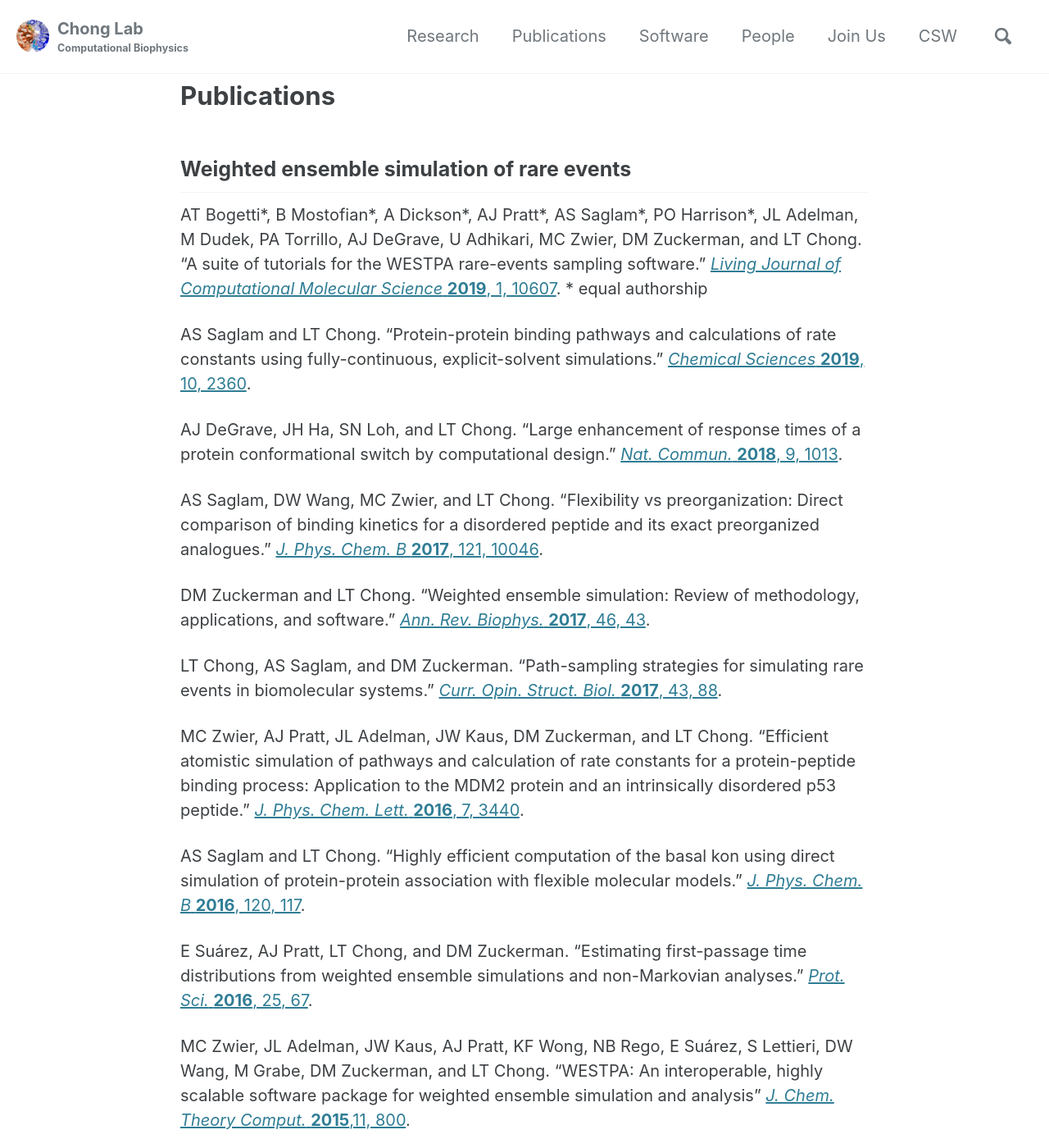
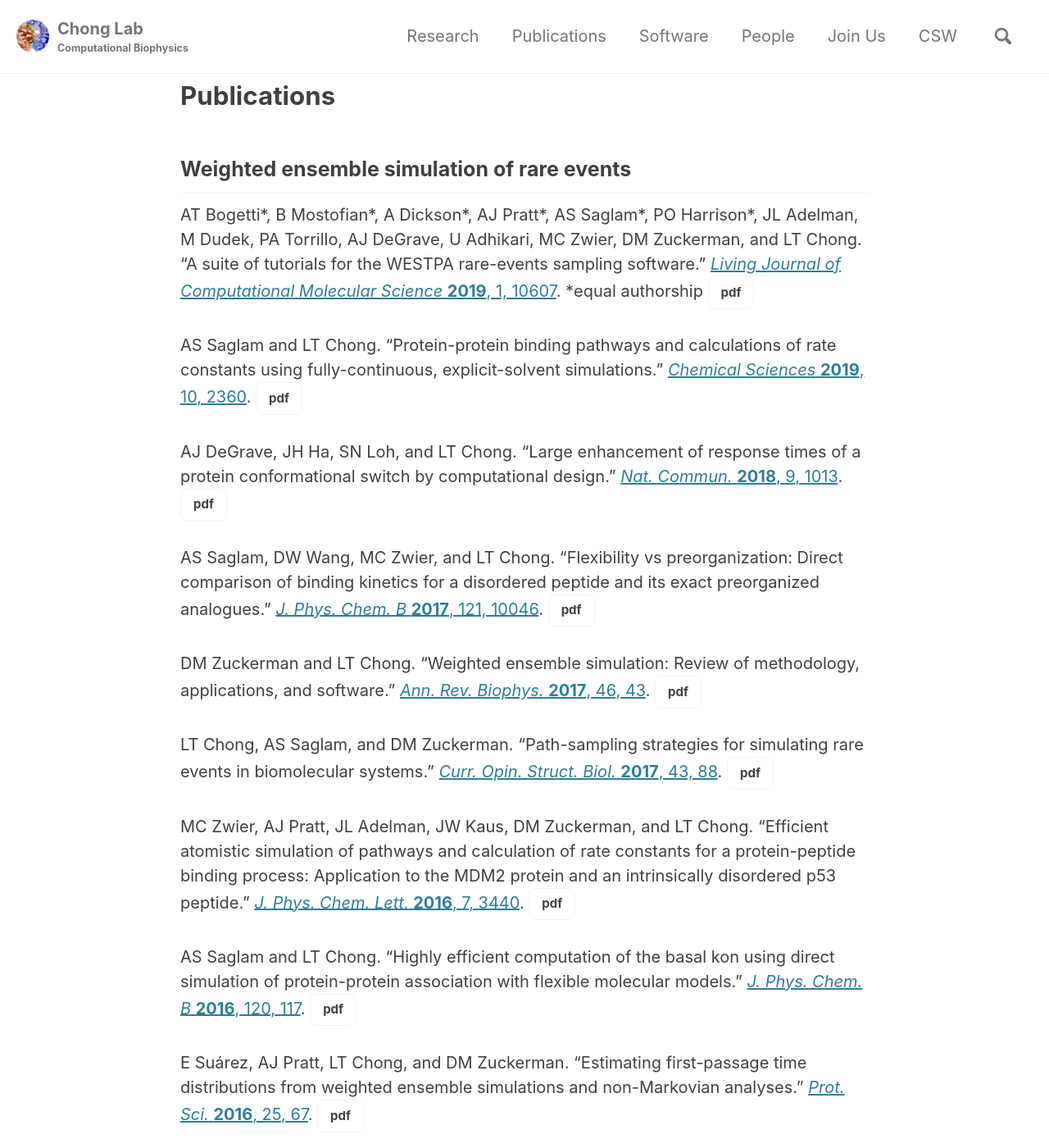
Before and after one commit to darianyang/mm-github-pages-test, a Jekyll site: the page built from _pages/publications.md, in a window 1280 px wide and 1400 px high. Shown: the whole window at 82% size. Built offline with Jekyll 4.4.1, drawn with Linux system fonts in a browser that asks for light colours; cached includes are drawn as plain includes.

Commit message:
added pdfs for WE section of publications + pdf buttons

```diff
--- a/_pages/publications.md
+++ b/_pages/publications.md
@@ -5,33 +5,33 @@ title: "Publications"
 
 ## Weighted ensemble simulation of rare events
 
-AT Bogetti\*, B Mostofian\*, A Dickson\*, AJ Pratt\*, AS Saglam\*, PO Harrison\*, JL Adelman, M Dudek, PA Torrillo, AJ DeGrave, U Adhikari, MC Zwier, DM Zuckerman, and LT Chong. “A suite of tutorials for the WESTPA rare-events sampling software.” [*Living Journal of Computational Molecular Science* **2019**, 1, 10607](https://www.livecomsjournal.org/article/10607-a-suite-of-tutorials-for-the-westpa-rare-events-sampling-software-article-v1-0). \* equal authorship
+AT Bogetti\*, B Mostofian\*, A Dickson\*, AJ Pratt\*, AS Saglam\*, PO Harrison\*, JL Adelman, M Dudek, PA Torrillo, AJ DeGrave, U Adhikari, MC Zwier, DM Zuckerman, and LT Chong. “A suite of tutorials for the WESTPA rare-events sampling software.” [*Living Journal of Computational Molecular Science* **2019**, 1, 10607](https://www.livecomsjournal.org/article/10607-a-suite-of-tutorials-for-the-westpa-rare-events-sampling-software-article-v1-0). \*equal authorship  [pdf](/assets/pdf/WE/Bogetti et al. - 2019 - A Suite of Tutorials for the WESTPA Rare-Events Sa.pdf){: .btn .btn--inverse}
 
-AS Saglam and LT Chong. “Protein-protein binding pathways and calculations of rate constants using fully-continuous, explicit-solvent simulations.” [*Chemical Sciences* **2019**, 10, 2360](https://pubs.rsc.org/en/content/articlelanding/2019/sc/c8sc04811h#!divAbstract).
+AS Saglam and LT Chong. “Protein-protein binding pathways and calculations of rate constants using fully-continuous, explicit-solvent simulations.” [*Chemical Sciences* **2019**, 10, 2360](https://pubs.rsc.org/en/content/articlelanding/2019/sc/c8sc04811h). [pdf](/assets/pdf/WE/Saglam and Chong - 2019 - Protein–protein binding pathways and calculations .pdf){: .btn .btn--inverse}
 
-AJ DeGrave, JH Ha, SN Loh, and LT Chong. “Large enhancement of response times of a protein conformational switch by computational design.” [*Nat. Commun.* **2018**, 9, 1013](https://www.nature.com/articles/s41467-018-03228-6).
+AJ DeGrave, JH Ha, SN Loh, and LT Chong. “Large enhancement of response times of a protein conformational switch by computational design.” [*Nat. Commun.* **2018**, 9, 1013](https://www.nature.com/articles/s41467-018-03228-6). [pdf](/assets/pdf/WE/DeGrave et al. - 2018 - Large enhancement of response times of a protein c.pdf){: .btn .btn--inverse}
 
-AS Saglam, DW Wang, MC Zwier, and LT Chong. “Flexibility vs preorganization: Direct comparison of binding kinetics for a disordered peptide and its exact preorganized analogues.” [*J. Phys. Chem. B* **2017**, 121, 10046](http://pubs.acs.org/doi/10.1021/acs.jpcb.7b08486).
+AS Saglam, DW Wang, MC Zwier, and LT Chong. “Flexibility vs preorganization: Direct comparison of binding kinetics for a disordered peptide and its exact preorganized analogues.” [*J. Phys. Chem. B* **2017**, 121, 10046](http://pubs.acs.org/doi/10.1021/acs.jpcb.7b08486). [pdf](/assets/pdf/WE/Saglam et al. - 2017 - Flexibility vs Preorganization Direct Comparison .pdf){: .btn .btn--inverse}
 
-DM Zuckerman and LT Chong. “Weighted ensemble simulation: Review of methodology, applications, and software.” [*Ann. Rev. Biophys.* **2017**, 46, 43](http://www.annualreviews.org/doi/abs/10.1146/annurev-biophys-070816-033834).
+DM Zuckerman and LT Chong. “Weighted ensemble simulation: Review of methodology, applications, and software.” [*Ann. Rev. Biophys.* **2017**, 46, 43](http://www.annualreviews.org/doi/abs/10.1146/annurev-biophys-070816-033834). [pdf](/assets/pdf/WE/Zuckerman and Chong - 2017 - Weighted Ensemble Simulation Review of Methodolog.pdf){: .btn .btn--inverse}
 
-LT Chong, AS Saglam, and DM Zuckerman. “Path-sampling strategies for simulating rare events in biomolecular systems.” [*Curr. Opin. Struct. Biol.* **2017**, 43, 88](http://www.sciencedirect.com/science/article/pii/S0959440X16302068).
+LT Chong, AS Saglam, and DM Zuckerman. “Path-sampling strategies for simulating rare events in biomolecular systems.” [*Curr. Opin. Struct. Biol.* **2017**, 43, 88](http://www.sciencedirect.com/science/article/pii/S0959440X16302068). [pdf](/assets/pdf/WE/Chong et al. - 2017 - Path-sampling strategies for simulating rare event.pdf){: .btn .btn--inverse}
 
-MC Zwier, AJ Pratt, JL Adelman, JW Kaus, DM Zuckerman, and LT Chong. “Efficient atomistic simulation of pathways and calculation of rate constants for a protein-peptide binding process: Application to the MDM2 protein and an intrinsically disordered p53 peptide.” [*J. Phys. Chem. Lett.* **2016**, 7, 3440](http://pubsdc3.acs.org/doi/full/10.1021/acs.jpclett.6b01502).
+MC Zwier, AJ Pratt, JL Adelman, JW Kaus, DM Zuckerman, and LT Chong. “Efficient atomistic simulation of pathways and calculation of rate constants for a protein-peptide binding process: Application to the MDM2 protein and an intrinsically disordered p53 peptide.” [*J. Phys. Chem. Lett.* **2016**, 7, 3440](http://pubs.acs.org/doi/full/10.1021/acs.jpclett.6b01502). [pdf](/assets/pdf/WE/Zwier et al. - 2016 - Efficient Atomistic Simulation of Pathways and Cal.pdf){: .btn .btn--inverse}
 
-AS Saglam and LT Chong. “Highly efficient computation of the basal kon using direct simulation of protein-protein association with flexible molecular models.” [*J. Phys. Chem. B* **2016**, 120, 117](http://pubs.acs.org/doi/10.1021/acs.jpcb.5b10747).
+AS Saglam and LT Chong. “Highly efficient computation of the basal kon using direct simulation of protein-protein association with flexible molecular models.” [*J. Phys. Chem. B* **2016**, 120, 117](http://pubs.acs.org/doi/10.1021/acs.jpcb.5b10747). [pdf](/assets/pdf/WE/Saglam and Chong - 2016 - Highly Efficient Computation of the Basal k.pdf){: .btn .btn--inverse}
 
-E Suárez, AJ Pratt, LT Chong, and DM Zuckerman. “Estimating first-passage time distributions from weighted ensemble simulations and non-Markovian analyses.” [*Prot. Sci.* **2016**, 25, 67](http://onlinelibrary.wiley.com/doi/10.1002/pro.2738/abstract).
+E Suárez, AJ Pratt, LT Chong, and DM Zuckerman. “Estimating first-passage time distributions from weighted ensemble simulations and non-Markovian analyses.” [*Prot. Sci.* **2016**, 25, 67](http://onlinelibrary.wiley.com/doi/10.1002/pro.2738/abstract). [pdf](/assets/pdf/WE/Suárez et al. - 2016 - Estimating first-passage time distributions from w.pdf){: .btn .btn--inverse}
 
-MC Zwier, JL Adelman, JW Kaus, AJ Pratt, KF Wong, NB Rego, E Suárez, S Lettieri, DW Wang, M Grabe, DM Zuckerman, and LT Chong. “WESTPA: An interoperable, highly scalable software package for weighted ensemble simulation and analysis” [*J. Chem. Theory Comput.* **2015**,11, 800](http://pubs.acs.org/doi/abs/10.1021/ct5010615).
+MC Zwier, JL Adelman, JW Kaus, AJ Pratt, KF Wong, NB Rego, E Suárez, S Lettieri, DW Wang, M Grabe, DM Zuckerman, and LT Chong. “WESTPA: An interoperable, highly scalable software package for weighted ensemble simulation and analysis” [*J. Chem. Theory Comput.* **2015**,11, 800](http://pubs.acs.org/doi/abs/10.1021/ct5010615). [pdf](/assets/pdf/WE/Zwier et al. - 2015 - WESTPA An Interoperable, Highly Scalable Software.pdf){: .btn .btn--inverse}
 
-E Suárez, S Lettieri, MC Zwier, CA Stringer, SR Subramanian, LT Chong, and DM Zuckerman. “Simultaneous computation of dynamical and equilibrium information using a weighted ensemble of trajectories.” [*J. Chem. Theory Comput.* **2014**, 10, 2658](http://pubs.acs.org/doi/abs/10.1021/ct401065r).
+E Suárez, S Lettieri, MC Zwier, CA Stringer, SR Subramanian, LT Chong, and DM Zuckerman. “Simultaneous computation of dynamical and equilibrium information using a weighted ensemble of trajectories.” [*J. Chem. Theory Comput.* **2014**, 10, 2658](http://pubs.acs.org/doi/abs/10.1021/ct401065r). [pdf](/assets/pdf/WE/Suárez et al. - 2014 - Simultaneous Computation of Dynamical and Equilibr.pdf){: .btn .btn--inverse}
 
-MC Zwier, JW Kaus, and LT Chong. “Efficient explicit-solvent molecular dynamics simulations of molecular associations: Methane/methane, Na+/Cl-, methane/benzene, and K+/18-crown-6 ether.” [*J. Chem. Theory Comput.* **2011**, 7, 1189](http://pubs.acs.org/doi/abs/10.1021/ct100626x).
+MC Zwier, JW Kaus, and LT Chong. “Efficient explicit-solvent molecular dynamics simulations of molecular associations: Methane/methane, Na+/Cl-, methane/benzene, and K+/18-crown-6 ether.” [*J. Chem. Theory Comput.* **2011**, 7, 1189](http://pubs.acs.org/doi/abs/10.1021/ct100626x). [pdf](/assets/pdf/WE/Zwier et al. - 2011 - Efficient Explicit-Solvent Molecular Dynamics Simu.pdf){: .btn .btn--inverse}
 
-JL Adelman, A Scarbrough, MC Zwier, D Bhatt, LT Chong, DM Zuckerman, and M Grabe. “Simulations of the alternating access mechanism of the sodium symporter Mhp1.” [*Biophys. J.* **2011**, 101, 2399](http://www.ncbi.nlm.nih.gov/pubmed/22098738).
+JL Adelman, A Scarbrough, MC Zwier, D Bhatt, LT Chong, DM Zuckerman, and M Grabe. “Simulations of the alternating access mechanism of the sodium symporter Mhp1.” [*Biophys. J.* **2011**, 101, 2399](https://www.ncbi.nlm.nih.gov/pmc/articles/PMC3218348/). [pdf](/assets/pdf/WE/Adelman et al. - 2011 - Simulations of the Alternating Access Mechanism of.pdf){: .btn .btn--inverse}
 
-MC Zwier and LT Chong. “Reaching biological timescales with all-atom molecular dynamics simulations.” [*Curr. Opin. Pharmacol.* **2010**, 10, 745-752](http://www.sciencedirect.com/science/article/pii/S1471489210001463).
+MC Zwier and LT Chong. “Reaching biological timescales with all-atom molecular dynamics simulations.” [*Curr. Opin. Pharmacol.* **2010**, 10, 745-752](http://www.sciencedirect.com/science/article/pii/S1471489210001463). [pdf](/assets/pdf/WE/Zwier and Chong - 2010 - Reaching biological timescales with all-atom molec.pdf){: .btn .btn--inverse}
 
 
 
```
Also changed, not shown: 14 other files.
